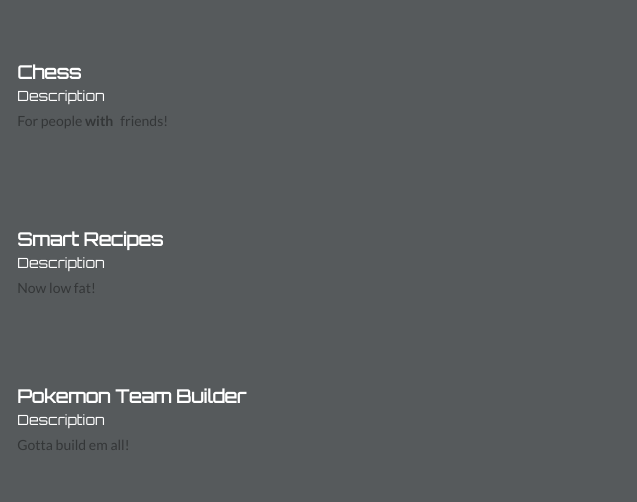
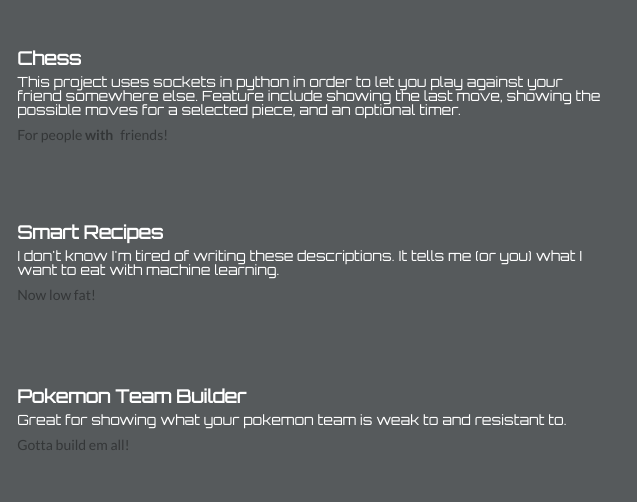
Before and after one commit to KyleRosenberg/Home, a plain HTML site: page index.html in a window 1280 px wide. Shown: the part 1918-2420 px from the top of the page, 424-1061 px from the left. Drawn offline with nearby package versions, Linux system fonts and the light colour scheme.

Commit message:
More Content

```diff
--- a/index.html
+++ b/index.html
@@ -129,7 +129,8 @@
                                     <div class="middle aligned content">
                                         <a id='text' target="_blank" class="header" href='https://github.com/KyleRosenberg/Chess'>Chess</a>
                                         <div id='text' class="meta">
-                                            <span>Description</span>
+                                            <span>This project uses sockets in python in order to let you play against your friend somewhere else.
+                                                Feature include showing the last move, showing the possible moves for a selected piece, and an optional timer.</span>
                                         </div>
                                         <div class="description">
                                             <p></p>
@@ -146,7 +147,7 @@
                                     <div class="middle aligned content">
                                         <a id='text' target="_blank" class="header" href='https://github.com/KyleRosenberg/Smart-Recipes'>Smart Recipes</a>
                                         <div id='text' class="meta">
-                                            <span>Description</span>
+                                            <span>I don't know I'm tired of writing these descriptions. It tells me (or you) what I want to eat with machine learning.</span>
                                         </div>
                                         <div class="description">
                                             <p></p>
@@ -163,7 +164,7 @@
                                     <div class="middle aligned content">
                                         <a id='text' target="_blank" class="header" href='https://kylerosenberg.github.io/PokemonTeamBuilder/'>Pokemon Team Builder</a>
                                         <div id='text' class="meta">
-                                            <span>Description</span>
+                                            <span>Great for showing what your pokemon team is weak to and resistant to.</span>
                                         </div>
                                         <div class="description">
                                             <p></p>
```
